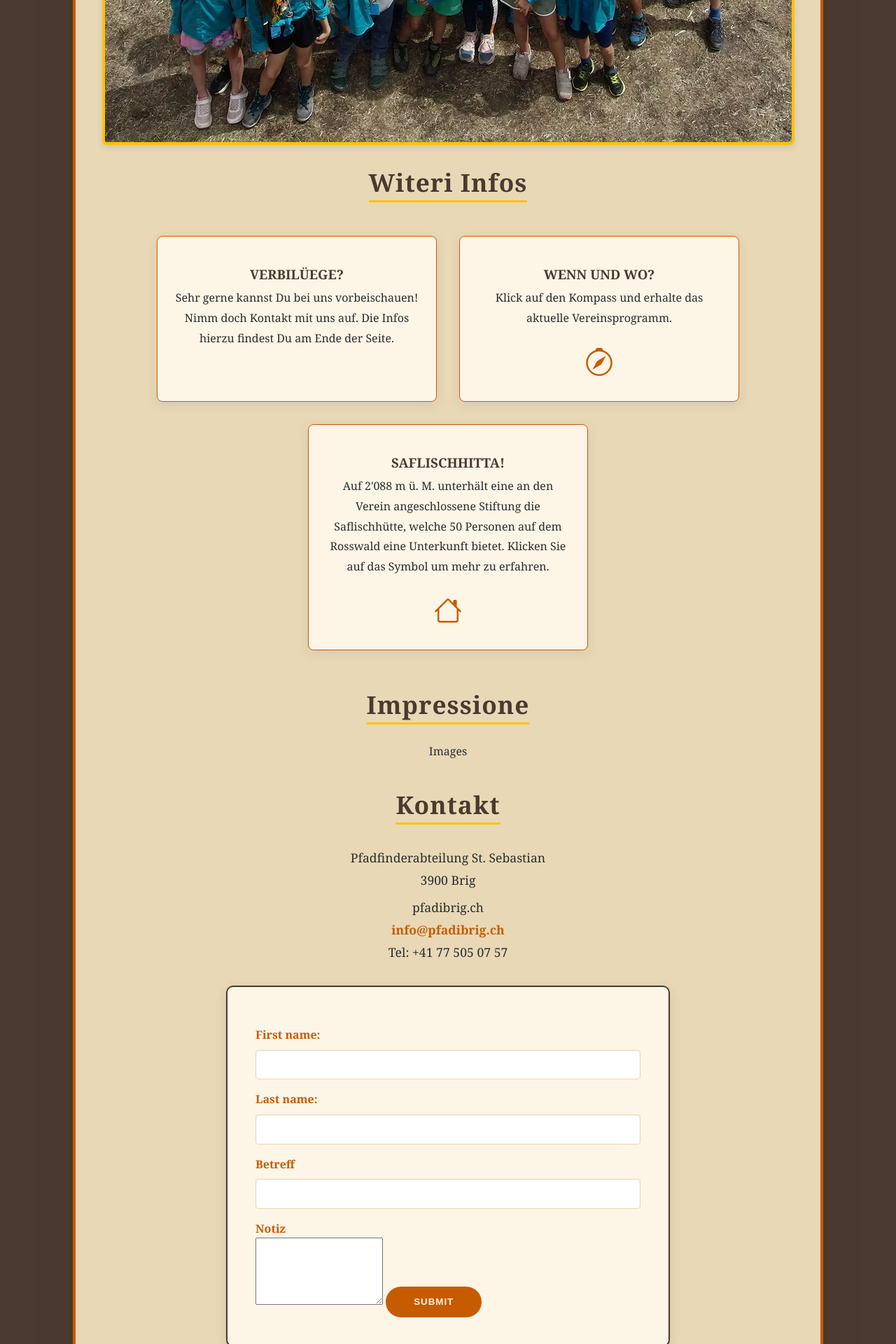
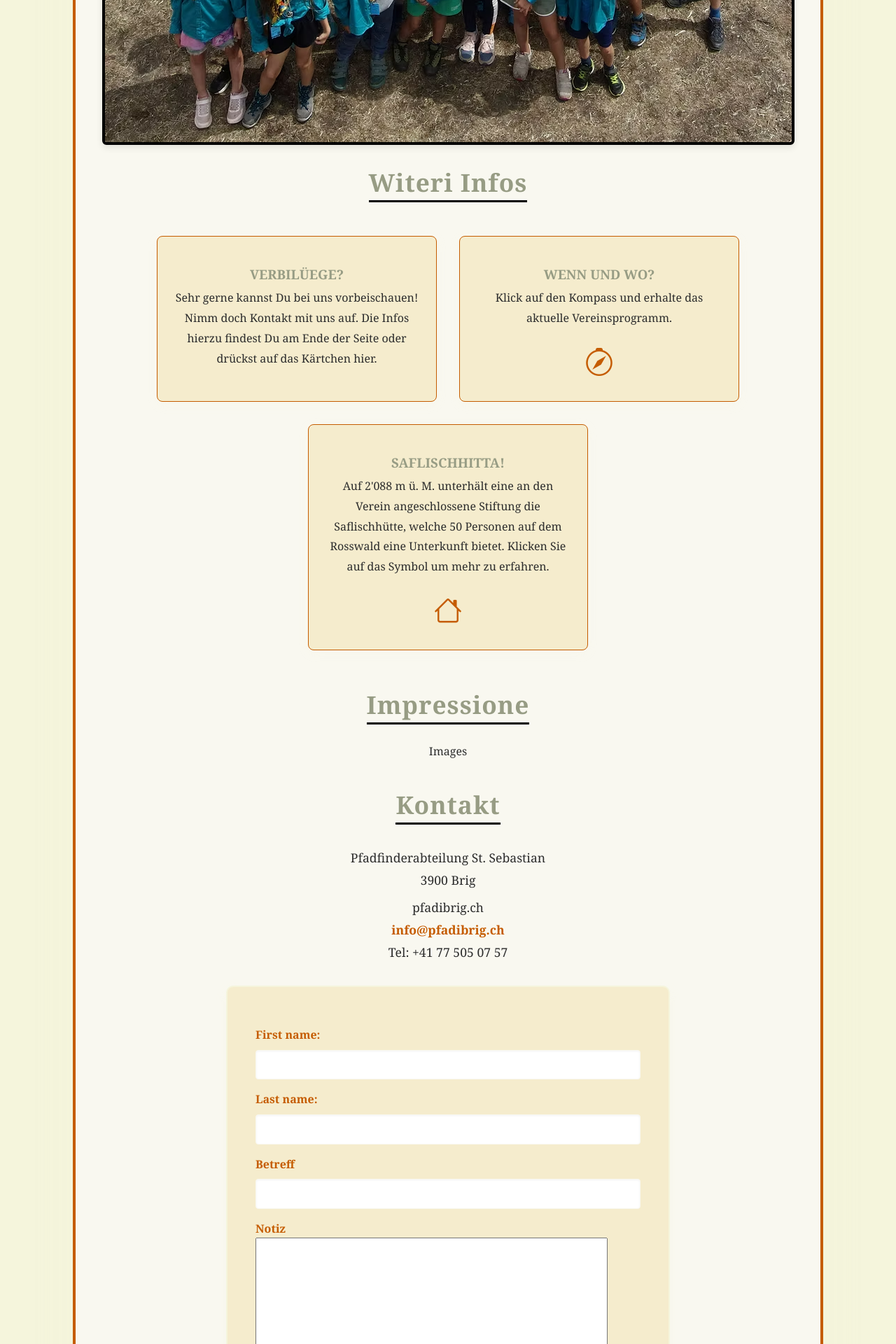
Before and after one commit to Eizval/Django_Pfadi, a Django app: page / in a window 1280 px wide. Shown: the part 2640-4560 px from the top of the page at 70% size. Run offline with Django 5.2, Linux system fonts and the light colour scheme.

Commit message:
Changed scss to make it look nicer

```diff
--- a/static/css/pfadi.css
+++ b/static/css/pfadi.css
@@ -1,7 +1,7 @@
 body {
   font-family: "Georgia", serif; /* Use a classic font for a rustic feel */
   color: #2c2c2c;
-  background-color: #4A3A2F; /* Dark leather background */
+  background-color: #F5F5DC; /* Dark leather background */
   line-height: 1.6;
   margin: 0;
   padding: 0;
@@ -13,9 +13,9 @@ body {
   margin: 4rem auto;
   width: 90%;
   max-width: 1000px;
-  background: #E8D8B6; /* Khaki/Tan background */
+  background: #F9F8F0; /* Khaki/Tan background */
   border-radius: 12px;
-  box-shadow: 0 10px 45px rgba(74, 58, 47, 0.5); /* Strong shadow */
+  box-shadow: 0 10px 45px rgba(245, 245, 220, 0.5); /* Strong shadow */
   padding: 3rem 2rem;
   border: 4px solid #C55C00; /* Accent border */
 }
@@ -33,13 +33,13 @@ h1, h2, h3 {
 
 h2 {
   font-size: 2.2rem;
-  color: #4A3A2F; /* Dark brown for section headings */
+  color: #979C84;
   padding-top: 0.5rem;
   /* ENFORCED CENTERING FIX & Styling */
   display: block;
   width: fit-content;
   margin: 2rem auto 1.5rem auto;
-  border-bottom: 3px solid #FFC300; /* Yellow underline */
+  border-bottom: 3px solid Black; /* Yellow underline */
   padding-bottom: 0.3rem;
   letter-spacing: 1px;
 }
@@ -162,11 +161,11 @@ img {
 form {
   max-width: 550px;
   margin: 2rem auto;
-  background: #FDF5E6;
+  background: #F5ECCD;
   padding: 2.5rem;
   border-radius: 10px;
-  border: 2px solid #4A3A2F;
-  box-shadow: 0 5px 15px rgba(74, 58, 47, 0.15);
+  border: 2px solid #F5F5DC;
+  box-shadow: 0 5px 15px rgba(245, 245, 220, 0.15);
 }
 form label {
   display: block;
@@ -179,7 +178,7 @@ form input[type=text], form input[type=email] {
   width: 100%;
   padding: 0.8rem;
   margin-top: 0.5rem;
-  border: 1px solid #E8D8B6;
+  border: 1px solid #F9F8F0;
   border-radius: 4px;
   background: #fff;
   box-sizing: border-box;
@@ -188,7 +187,7 @@ form input[type=text], form input[type=email] {
 form input[type=submit] {
   margin-top: 2.5rem;
   background: #C55C00;
-  color: #FDF5E6;
+  color: #FEF9F3;
   padding: 0.9rem 2.5rem;
   border: none;
   border-radius: 50px; /* Pill shape */
@@ -215,9 +214,9 @@ form input[type=submit]:hover {
 .info .info-box {
   flex: 1 1 300px;
   max-width: 350px;
-  background: #FDF5E6;
+  background: #F5ECCD;
   border: 1px solid #C55C00;
-  box-shadow: 0 4px 15px rgba(74, 58, 47, 0.1);
+  box-shadow: 0 4px 15px rgba(245, 245, 220, 0.1);
   border-radius: 8px;
   padding: 1.5rem;
   text-align: center;
@@ -225,11 +224,11 @@ form input[type=submit]:hover {
 }
 .info .info-box:hover {
   transform: translateY(-5px);
-  box-shadow: 0 10px 20px rgba(74, 58, 47, 0.2);
-  border-color: #FFC300;
+  box-shadow: 0 10px 20px rgba(245, 245, 220, 0.2);
+  border-color: Black;
 }
 .info .info-box h3 {
-  color: #4A3A2F;
+  color: #979C84;
   margin-bottom: 0.5rem;
   text-transform: uppercase;
 }
--- a/static/scss/pfadi.scss
+++ b/static/scss/pfadi.scss
@@ -1,10 +1,17 @@
 // Main Colors - Scout/Adventure Theme (Focused & High Contrast)
-$primary: #F2CB05; // Dark Brown (Main Dark Color, Leather)
-$secondary: #C55C00; // Burnt Orange (Accent, Campfire)
-$accent: #FFC300; // Bright Yellow (Highlight, Badge/Map)
-$background: #F28705; // Darker Orange (Light BG)
-$content-bg: #F29F05; // Orange (Content Background)
-$dark-text: #2c2c2c; // Near Black for text
+$primary: #F5F5DC;
+$primary-dark: #837569;
+$primary-text: #979C84;
+$primary-text-dark: $primary-dark;
+$secondary: #C55C00;
+$accent: Black;
+$background: #FEF9F3;
+$content-bg: #F9F8F0;
+$dark-text: #2c2c2c;
+$header: $dark-text;
+$header2: $dark-text;
+$header-text: #846C5B;
+$form-background: #F5ECCD;
 
 body {
   font-family: 'Georgia', serif; /* Use a classic font for a rustic feel */
@@ -42,7 +49,7 @@ h1, h2, h3 {
 
 h2 {
   font-size: 2.2rem;
-  color: $primary; /* Dark brown for section headings */
+  color: $primary-text;
   padding-top: 0.5rem;
 
   /* ENFORCED CENTERING FIX & Styling */
@@ -108,8 +115,7 @@ a {
 /* --- Header --- */
 .header {
   text-align: center;
-  background: $primary;
-  color: $accent;
+  background: linear-gradient(100deg, $header, $header2);
   padding: 3rem 1rem 1.5rem 1rem; /* More padding top */
   border-bottom: 6px double $accent; /* Double line border */
 
@@ -117,7 +123,7 @@ a {
     margin-top: 1rem;
     font-size: 3rem;
     letter-spacing: 4px;
-    color: $accent;
+    color: $header-text;
     text-shadow: 0 3px 8px rgba(0, 0, 0, 0.4);
     font-weight: 900;
     text-transform: uppercase;
@@ -179,7 +185,7 @@ img {
 form {
   max-width: 550px;
   margin: 2rem auto;
-  background: $background;
+  background: $form-background;
   padding: 2.5rem;
   border-radius: 10px;
   border: 2px solid $primary;
@@ -236,7 +242,7 @@ form {
   .info-box {
     flex: 1 1 300px;
     max-width: 350px;
-    background: $background;
+    background: $form-background;
     border: 1px solid $secondary;
     box-shadow: 0 4px 15px rgba($primary, 0.1);
     border-radius: 8px;
@@ -251,7 +257,7 @@ form {
     }
 
     h3 {
-      color: $primary;
+      color: $primary-text;
       margin-bottom: 0.5rem;
       text-transform: uppercase;
     }
@@ -285,7 +291,7 @@ form {
   }
 
   p {
-    color: $background;
+    color: $primary-text;
     margin-bottom: 2rem;
     width: 80%;
   }
@@ -319,7 +325,7 @@ form {
 /* --- Footer --- */
 .footer {
   background: #2c2c2c;
-  color: $background;
+  color: $primary-text;
   text-align: center;
   padding: 1.5rem 0;
   margin: 0;
--- a/templates/home.html
+++ b/templates/home.html
@@ -53,26 +53,33 @@
     <div class="info">
 
         <div class="info-box">
+            <a href="https://docs.google.com/forms/d/e/1FAIpQLSfqodZc9KcBhPJ96flOiIuTKf-qEBVOM8TqX81cNYkuAHt4_g/viewform?pli=1"
+               target="_blank">
                 <h3>Verbilüege?</h3>
-            <p>Sehr gerne kannst Du bei uns vorbeischauen! Nimm doch Kontakt mit uns auf. Die Infos hierzu findest Du am
-                Ende der Seite.</p>
-
+                <p>Sehr gerne kannst Du bei uns vorbeischauen! Nimm doch Kontakt mit uns auf. Die Infos hierzu findest
+                    Du am
+                    Ende der Seite oder drückst auf das Kärtchen hier.</p>
+            </a>
         </div>
 
         <div class="info-box">
+            <a href="https://www.pfadibrig.ch/_files/ugd/ad573b_8590ff1045384954a1a963d8f848bfa7.pdf" target="_blank">
                 <h3>Wenn und wo?</h3>
                 <p>Klick auf den Kompass und erhalte das aktuelle Vereinsprogramm.</p>
-            <a href="https://www.pfadibrig.ch/_files/ugd/ad573b_8590ff1045384954a1a963d8f848bfa7.pdf" target="_blank"><i
-                    class="bi bi-compass"></i></a>
+                <i class="bi bi-compass"></i>
+            </a>
         </div>
 
         <div class="info-box">
+            <a href="https://www.saflisch-hütte.ch/" target="_blank">
                 <h3>Saflischhitta!</h3>
                 <p>Auf 2'088 m ü. M. unterhält eine an den Verein angeschlossene Stiftung die Saflischhütte, welche 50
                     Personen
                     auf dem Rosswald eine Unterkunft bietet. Klicken Sie auf das Symbol um mehr zu erfahren.</p>
-            <a href="https://www.saflisch-hütte.ch/" target="_blank"><i class="bi bi-house"></i></a>
+                <i class="bi bi-house"></i>
+            </a>
         </div>
+
 
     </div>
 
@@ -105,7 +112,7 @@
             <input type="text" id="betreff" name="betreff" required>
 
             <label for="notiz">Notiz</label>
-            <textarea id="notiz" name="notiz" rows="6" required></textarea>
+            <textarea id="notiz" name="notiz" rows="15" cols="60" required></textarea>
 
             <input type="submit" value="SUBMIT">
         </form>
```
Also changed, not shown: other parts of static/css/pfadi.css (+17 -18 lines), 1 other file. Lines whose indentation alone changed are shown as unchanged.
